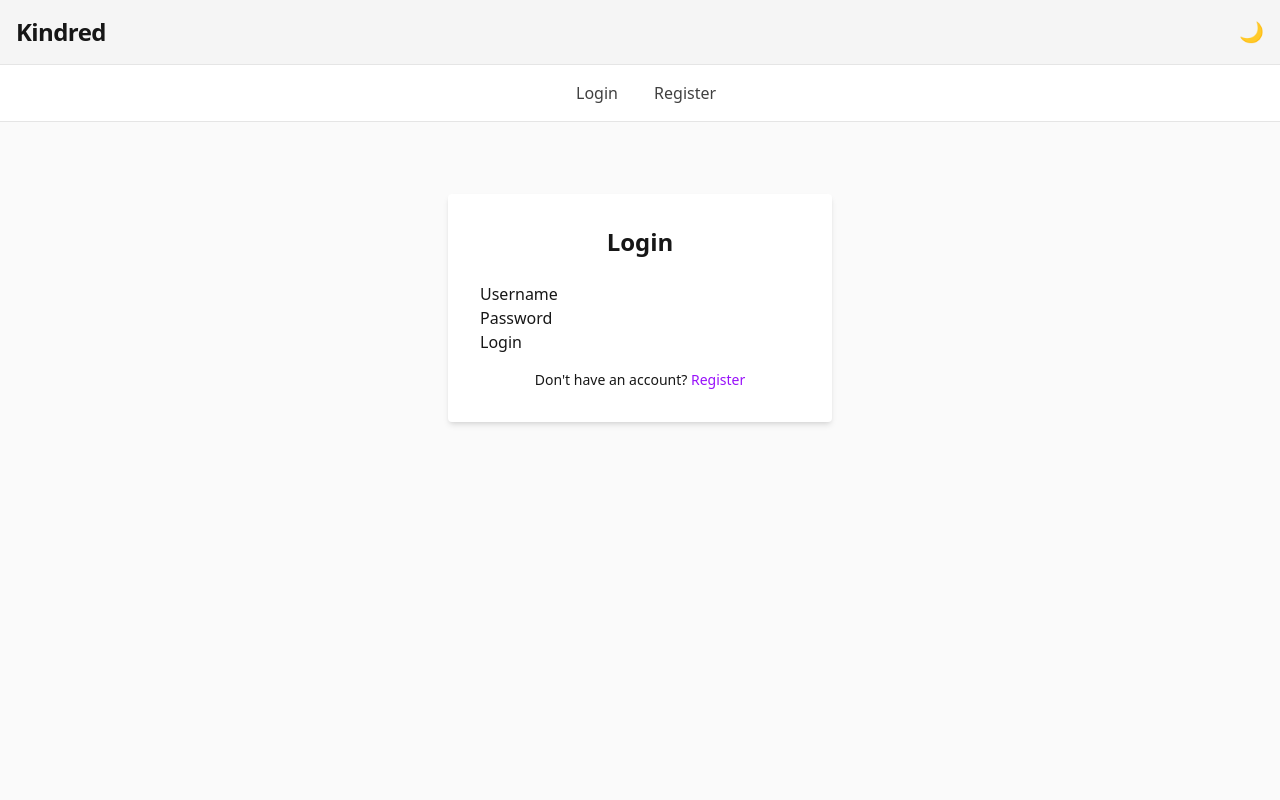
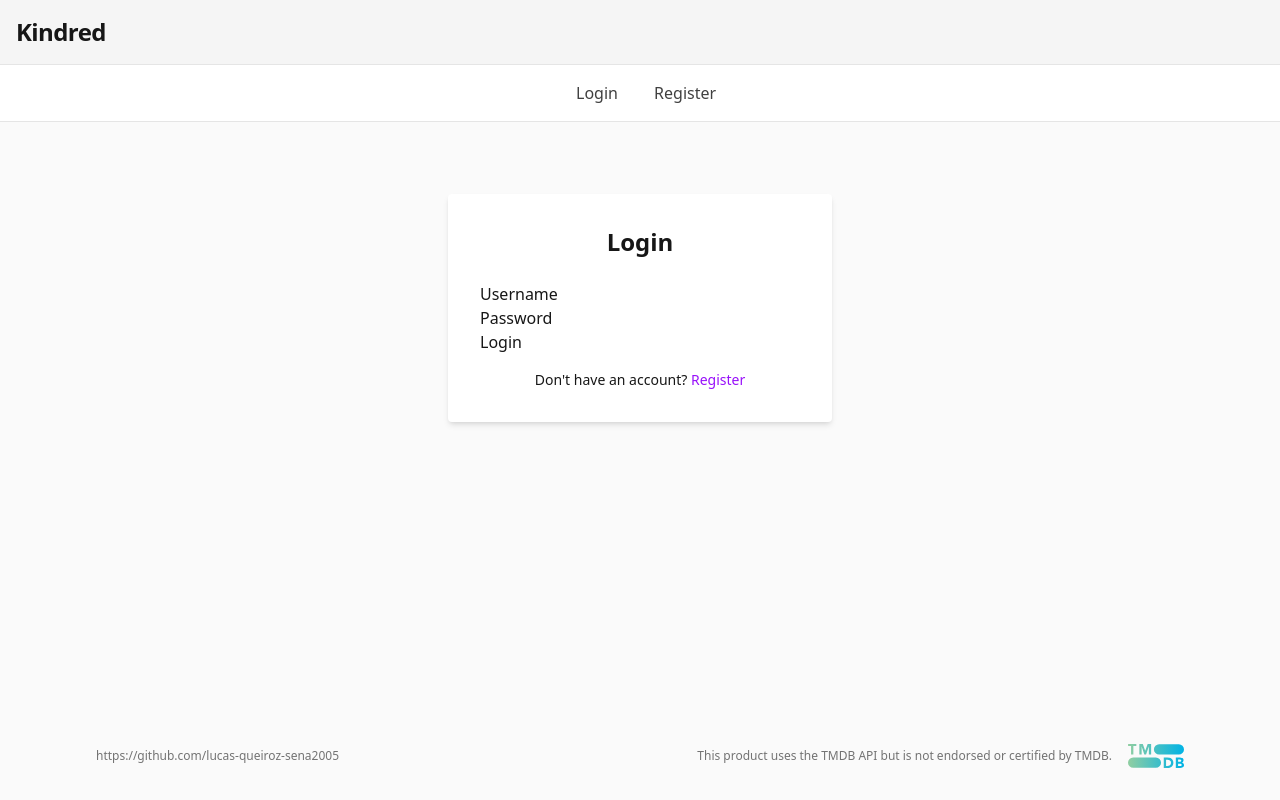
Before and after one commit to lucas-queiroz-sena2005/Kindred, a React (Vite) app in the folder frontend/: page /login in a window 1280 px wide. Built offline with nearby package versions, Linux system fonts and the light colour scheme; no server answers.

Commit message:
feat: footbar

```diff
--- a/frontend/src/App.tsx
+++ b/frontend/src/App.tsx
@@ -15,6 +15,7 @@ import { AuthProvider } from "./components/AuthProvider";
 import { ThemeProvider } from "./theme/ThemeProvider";
 import { TmdbConfigProvider } from "./context/TmdbConfigProvider";
 import Conversation from "./components/Conversation";
+import ProtectedRoute from "./components/ProtectedRoute";
 
 const queryClient = new QueryClient();
 
@@ -28,6 +29,7 @@ function App() {
             <BrowserRouter>
               <Routes>
                 <Route element={<Layout />}>
+                  <Route element={<ProtectedRoute />}>
                     <Route index element={<FeedPage />} />
                     <Route path="/tierlists" element={<MyTierlistsPage />} />
                     <Route path="/kin" element={<KinPage />} />
@@ -35,9 +37,10 @@ function App() {
                     <Route path="/messages" element={<MessagesPage />}>
                       <Route path=":targetId" element={<Conversation />} />
                     </Route>
+                    <Route path="/tierlists/:id" element={<TierListPage />} />
+                  </Route>
                   <Route path="/login" element={<LoginPage />} />
                   <Route path="/register" element={<RegisterPage />} />
-                  <Route path="/tierlists/:id" element={<TierListPage />} />
                   <Route path="*" element={<NotFoundPage />} />
                 </Route>
               </Routes>
--- /dev/null
+++ b/frontend/src/components/Footer.tsx
@@ -0,0 +1,24 @@
+import React from 'react';
+import tmdbLogo from '../assets/tmdblogo.svg';
+
+const Footer: React.FC = () => {
+  return (
+    <footer className="w-full max-w-6xl mx-auto p-8 text-xs text-neutral-500">
+      <div className="flex justify-between items-center">
+        <div>
+          <a href="https://github.com/lucas-queiroz-sena2005" target="_blank" rel="noopener noreferrer" className="hover:underline">
+            https://github.com/lucas-queiroz-sena2005
+          </a>
+        </div>
+        <div className="flex items-center space-x-4">
+          <p>This product uses the TMDB API but is not endorsed or certified by TMDB.</p>
+          <a href="https://www.themoviedb.org/" target="_blank" rel="noopener noreferrer">
+            <img src={tmdbLogo} alt="TMDB Logo" className="h-6" />
+          </a>
+        </div>
+      </div>
+    </footer>
+  );
+};
+
+export default Footer;
--- a/frontend/src/components/Layout.tsx
+++ b/frontend/src/components/Layout.tsx
@@ -5,6 +5,7 @@ import Topbar from "./Topbar";
 import { useQuery } from "@tanstack/react-query";
 import { api } from "../api";
 import { useAuth } from "../hooks/useAuth";
+import Footer from "./Footer";
 
 function Layout(): React.ReactElement {
   const { isAuthenticated } = useAuth();
@@ -24,12 +25,13 @@ function Layout(): React.ReactElement {
   }, [notificationCount]);
 
   return (
-    <div className="min-h-screen font-sans bg-neutral-50 text-neutral-900 dark:bg-neutral-900 dark:text-neutral-50">
+    <div className="min-h-screen font-sans bg-neutral-50 text-neutral-900 dark:bg-neutral-900 dark:text-neutral-50 flex flex-col">
       <Topbar />
       <Navbar />
-      <main className="w-full max-w-6xl mx-auto p-8">
+      <main className="w-full max-w-6xl mx-auto p-8 flex-grow">
         <Outlet />
       </main>
+      <Footer />
     </div>
   );
 }
--- /dev/null
+++ b/frontend/src/components/ProtectedRoute.tsx
@@ -0,0 +1,20 @@
+import React from "react";
+import { Navigate, Outlet } from "react-router-dom";
+import { useAuth } from "../hooks/useAuth";
+
+const ProtectedRoute: React.FC = () => {
+  const { isAuthenticated, isLoading } = useAuth();
+
+  if (isLoading) {
+    // You can show a loading spinner here while checking auth status
+    return <div>Loading...</div>;
+  }
+
+  if (!isAuthenticated) {
+    return <Navigate to="/login" replace />;
+  }
+
+  return <Outlet />;
+};
+
+export default ProtectedRoute;
--- a/frontend/src/components/Topbar.tsx
+++ b/frontend/src/components/Topbar.tsx
@@ -54,7 +54,6 @@ function Topbar(): React.ReactElement {
             {isDropdownOpen && <NotificationDropdown />}
           </div>
         )}
-        <ThemeToggleButton />
       </div>
     </header>
   );
--- a/frontend/src/features/tierlist/components/TierList.tsx
+++ b/frontend/src/features/tierlist/components/TierList.tsx
@@ -62,9 +62,7 @@ export function TierList({
   }
 
   function handleCancel() {
-    if (initialTierState) {
-      setTierState(initialTierState);
-    }
+    navigate(-1);
   }
 
   // Determine the effective interaction mode based on user selection and screen size.
--- a/frontend/src/pages/AccountPage.tsx
+++ b/frontend/src/pages/AccountPage.tsx
@@ -1,7 +1,7 @@
 import React from "react";
 import { useAuth } from "../hooks/useAuth";
 
-function AccountPage(): React.ReactEement {
+function AccountPage(): React.ReactElement {
   const { logout } = useAuth();
 
   return (
```
Also changed, not shown: frontend/src/assets/tmdblogo.svg (added). Lines whose indentation alone changed are shown as unchanged.
